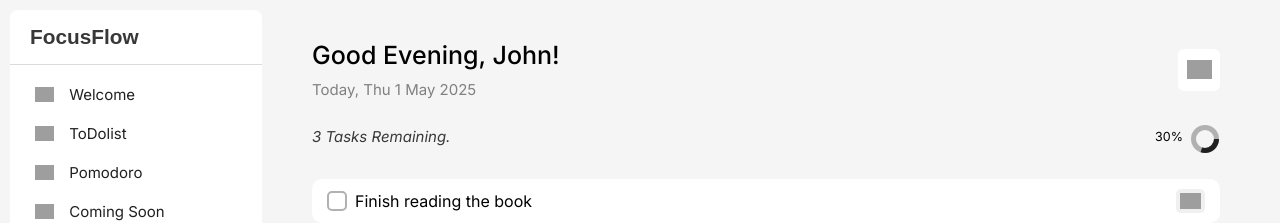
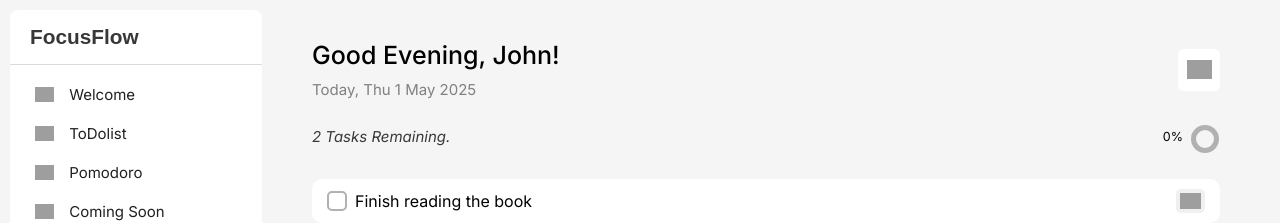
Before and after one commit to dipanshu447/Focus-flow, a React (Vite) app: page / in a window 1280 px wide. Shown: the top 223 px of the page. Built offline with nearby package versions, Linux system fonts and the light colour scheme; grey boxes are pictures that could not be loaded; a web font is replaced by a local one.

Commit message:
Synced Task progress and remaining task message

```diff
--- a/src/App.jsx
+++ b/src/App.jsx
@@ -7,10 +7,49 @@ import { useState } from 'react';
 
 export default function App() {
   const [Tasks, setTask] = useState(["Finish reading the book", "Eat food"]);
+  const [taskDone, setTaskDone] = useState(Tasks.map(e => false));
+  console.log(taskDone);
+
+  function taskToggle(id) {
+    setTaskDone(prev => {
+      let copy = [...prev];
+      copy[id] = !copy[id];
+      return copy;
+    })
+  }
+
+  function addTask(newTask) {
+    setTask(prev => [...prev, newTask]);
+    setTaskDone(prev => [...prev, false]);
+  }
+
+  function removeTask(id) {
+    setTask(prev => {
+        let copy = [...prev];
+        copy.splice(id,1);
+        return copy;
+    })
+
+    setTaskDone(prev => {
+      let copy = [...prev];
+      copy.splice(id,1);
+      return copy;
+  })
+}
 
   let userTasks = Tasks.map((task, index) => (
-    <Task key={task} id={index} deleteTask={setTask} task={task} />
+    <Task key={task} id={index} deleteTask={removeTask} task={task} taskDone={taskDone[index]} taskToggle={taskToggle} />
   ));
+
+  let finishedTasksCount = taskDone.reduce((count,taskVal) => {
+    if(taskVal) count++;
+    return count;
+  },0);
+
+  let taskMessage = Tasks.length == 0 ? "No tasks yet. Add one to get started!" :(taskDone.length - finishedTasksCount) == 0 ? "You're all caught up. Great job!" :`${taskDone.length - finishedTasksCount} Tasks Remaining.`;
+
+  let taskProgress = (finishedTasksCount / taskDone.length) * 100;
+  let progressPercent = isNaN(taskProgress) ? 0 : Math.round(taskProgress);
 
   return (
     <>
@@ -19,17 +58,17 @@ export default function App() {
         <div className='main'>
           <Header />
           <div className="subHead">
-            <div className="leftOver">3 Tasks Remaining.</div>
+            <div className="leftOver">{taskMessage}</div>
             <div className="status">
-              <small>30%</small>
-              <ProgressBar progress='30'/>
+              <small>{progressPercent}%</small>
+              <ProgressBar progress={progressPercent} />
             </div>
           </div>
           <section>
             {userTasks}
           </section>
         </div>
-        <CreateTask addTask={setTask} />
+        <CreateTask addTask={addTask} />
       </div>
     </>
   )
--- a/src/components/CreateTask.jsx
+++ b/src/components/CreateTask.jsx
@@ -5,7 +5,7 @@ export default function CreateTask({addTask}) {
 
     function handleKey(event) {
         if(event.key == "Enter" && input.trim() !== ""){
-            addTask(prev => [...prev, input]);
+            addTask(input);
             setInput('');
         }
     }
--- a/src/components/TaskBox.jsx
+++ b/src/components/TaskBox.jsx
@@ -1,36 +1,28 @@
-import { useState } from "react"
+// import { useState } from "react"
 
-export default function Task({ task, id, deleteTask }) {
-    const [taskDone, setTaskDone] = useState(false);
+export default function Task({ task, id, deleteTask , taskDone, taskToggle}) {
+    // const [taskDone, setTaskDone] = useState(false);
 
-    function taskToggle() {
-        setTaskDone(prev => !prev)
-    }
+    // function taskToggle() {
+    //     setTaskDone(prev => !prev)
+    // }
 
     let checkedObj = {
         textDecoration: "line-through",
         color: "#b1b1b1"
     };
 
-    function removeTask() {
-        deleteTask(prev => {
-            let copy = [...prev];
-            copy.splice(id,1);
-            return copy;
-        })
-    }
-
     return (
         <article>
             <header>
                 <label className="custom-checkbox">
-                    <input type="checkbox" checked={taskDone} onChange={taskToggle}/>
+                    <input type="checkbox" checked={taskDone} onChange={() => taskToggle(id)}/>
                     <span className="checkmark"></span>
                 </label>
                 <p style={taskDone ? checkedObj : {}}>{task}</p>
             </header>
             <footer>
-                <button onClick={removeTask}><img src="https://img.icons8.com/?size=100&id=67884&format=png&color=686868" alt="vertical-menu" /></button>
+                <button onClick={() => deleteTask(id)}><img src="https://img.icons8.com/?size=100&id=67884&format=png&color=686868" alt="vertical-menu" /></button>
             </footer>
         </article>
     )
```
